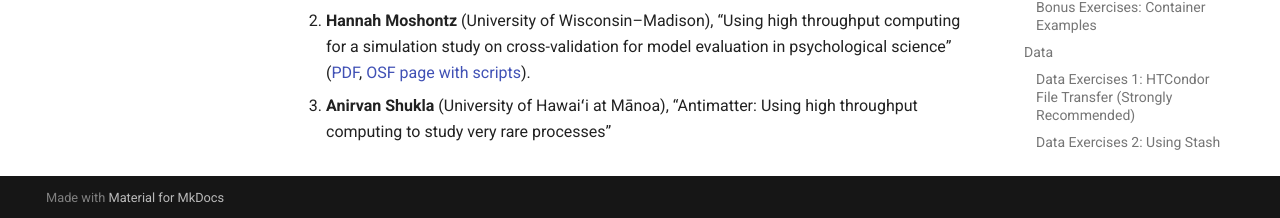
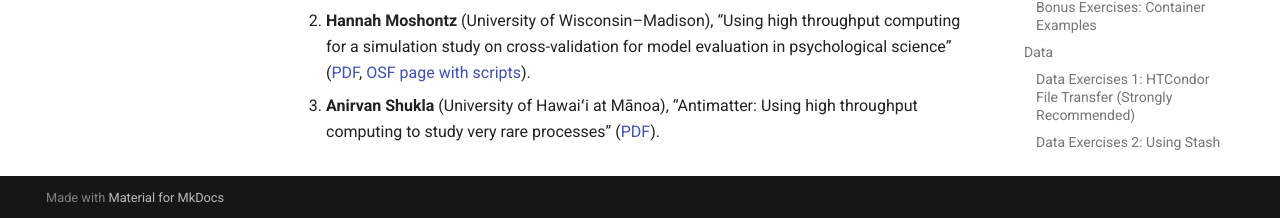
Before and after one commit to osg-htc/virtual-school-2021, an MkDocs documentation site: the page built from docs/materials/index.md, in a window 1280 px wide and 900 px high, scrolled down 3528 px. Shown: the part 679-897 px from the top of the window. Built offline with MkDocs 1.6.1 and Material for MkDocs 9.7.7, drawn with Linux system fonts in a browser that asks for light colours.

Commit message:
Added Shukla presentation

```diff
--- a/docs/materials/index.md
+++ b/docs/materials/index.md
@@ -180,3 +180,4 @@
 1.  **Anirvan Shukla**
     (University of Hawaiʻi at Mānoa),
     “Antimatter: Using high throughput computing to study very rare processes”
+    ([PDF](files/osgvs21-day8-showcase-3-shukla-antimatter.pdf)).
```
Also changed, not shown: 1 other file.
